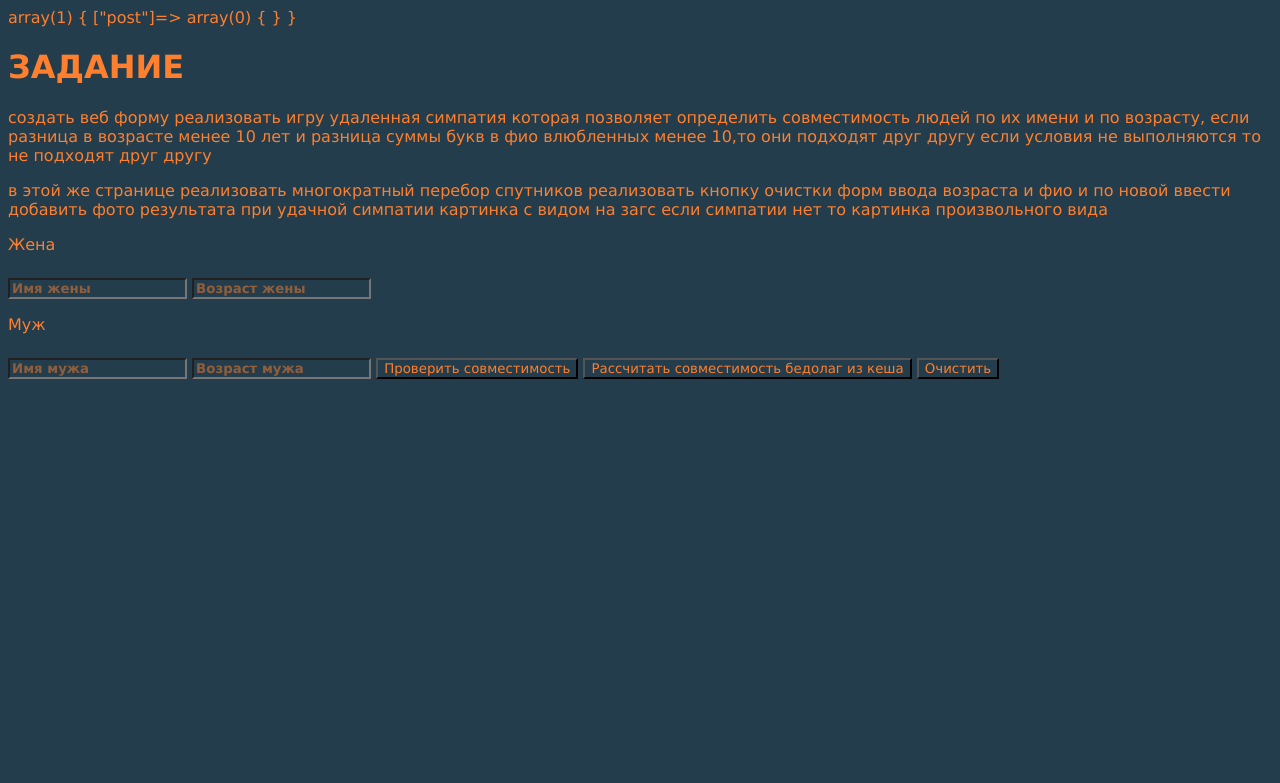
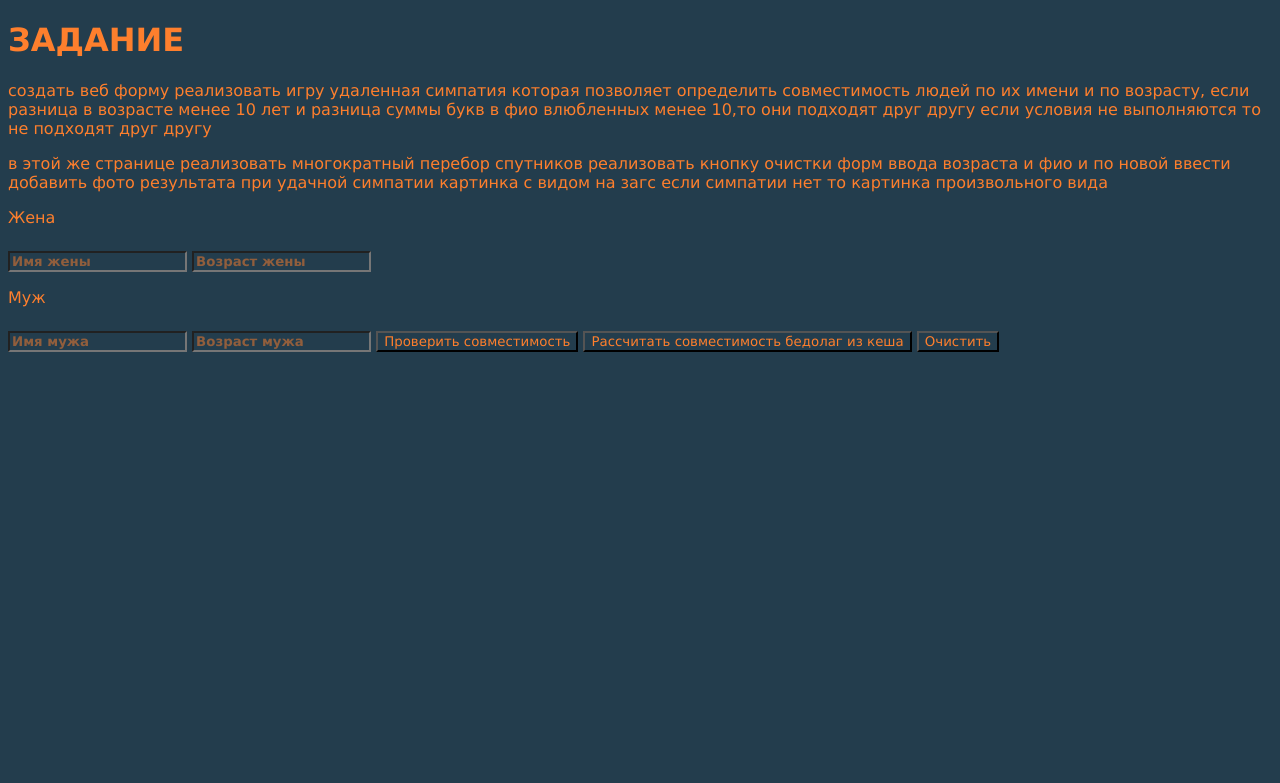
Before and after one commit to HardCoreDevMachine/Love, a PHP site: page / in a window 1280 px wide. Shown: the top 783 px of the page. Run offline with PHP 8.4, Linux system fonts and the light colour scheme.

Commit message:
remove unused var_dump

```diff
--- a/index.php
+++ b/index.php
@@ -1,6 +1,5 @@
 <?php
 //Это только MVP - сильно не осуждать
-var_dump(['post' => $_POST]);
 /**
  * Check potential couple compatibility
  *
@@ -115,7 +114,6 @@ if (!empty($_POST)) {
 
         session_write_close();
     }
-    var_dump($_SESSION);
 }
 
 ?>
```
